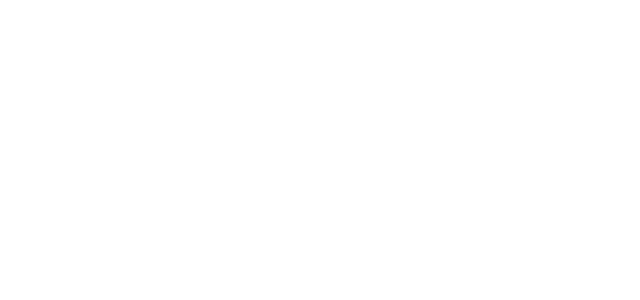
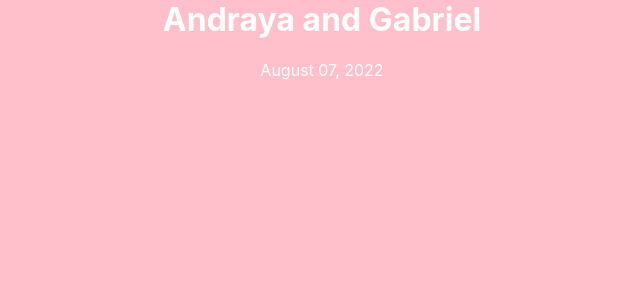
Before and after one commit to gabrieltal/andraya, a React (Create React App) app: page / in a window 1280 px wide. Shown: the top 300 px of the page, without its empty margins (318-958 px from the left). Built offline with nearby package versions, Linux system fonts and the light colour scheme.

Commit message:
Add a splash page, with a timeline, display timeline on click (for now, still thinking through and testing stuff)

```diff
--- a/src/App.js
+++ b/src/App.js
@@ -1,16 +1,12 @@
 import logo from './assets/images/logo.svg';
 import './App.css';
 import Timeline from './components/Timeline';
+import Main from './components/Main';
 
 function App() {
   return (
     <div className="app">
-      <header className="header">
-        <h1>Andraya and Gabriel</h1>
-      </header>
-      <main>
-        <Timeline></Timeline>
-      </main>
+      <Main />
     </div>
   );
 }
--- /dev/null
+++ b/src/components/Main.js
@@ -0,0 +1,29 @@
+import React, { Component } from 'react';
+import Timeline from './Timeline';
+import Splash from './Splash';
+
+export default class Main extends Component {
+  constructor(props) {
+    super(props);
+
+    this.state = { showTimeline: false };
+    this.handleClick = this.handleClick.bind(this);
+  }
+
+  handleClick() {
+    this.setState(prevState => ({
+      showTimeline: true
+    }));
+  }
+
+  render() {
+    const timeline = <Timeline />;
+    const splash = <Splash handleClick={this.handleClick}/>;
+
+    return (
+      <div>
+        {this.state.showTimeline === true ? timeline : splash}
+      </div>
+    );
+  }
+}
--- /dev/null
+++ b/src/components/Splash.js
@@ -0,0 +1,14 @@
+import React, { Component } from 'react';
+
+export default class Splash extends Component {
+  render() {
+    return (
+      <div className="splash" onClick={this.props.handleClick}>
+        <header>
+          <h1>Andraya and Gabriel</h1>
+          <p>August 07, 2022</p>
+        </header>
+      </div>
+    );
+  }
+}
--- a/src/components/Timeline.js
+++ b/src/components/Timeline.js
@@ -5,12 +5,22 @@
 export default class Timeline extends Component {
   render() {
     const events = HISTORY.map((event, index) => {
-      return <Event key={index} {...event}></Event>;
+      return <Event key={index} {...event} />;
     });
 
     return (
-      <div className="history">
-        {events}
+      <div className="timeline">
+        <div id='stars'></div>
+        <div id='stars2'></div>
+        <div id='stars3'></div>
+        <header>
+          <h1>Andraya and Gabriel</h1>
+        </header>
+        <main>
+          <div className="history">
+            {events}
+          </div>
+        </main>
       </div>
     );
   }
```
